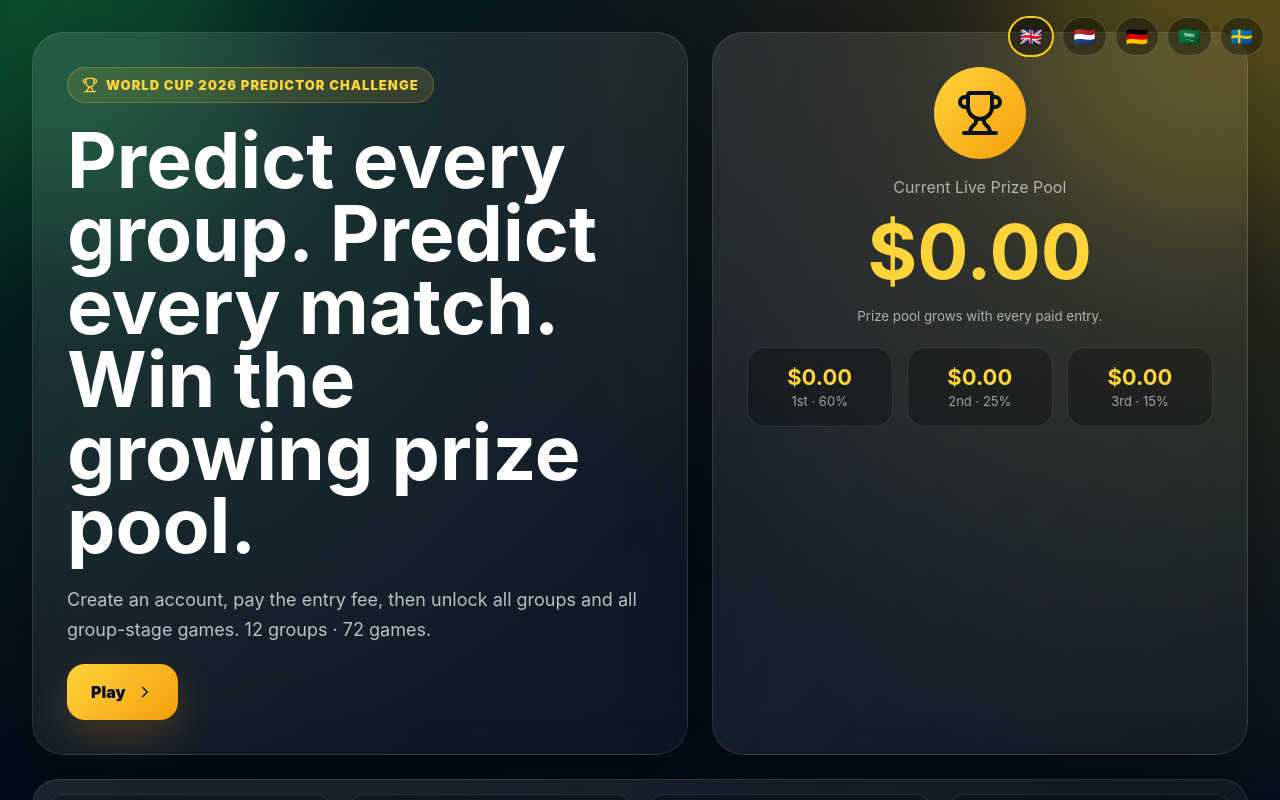
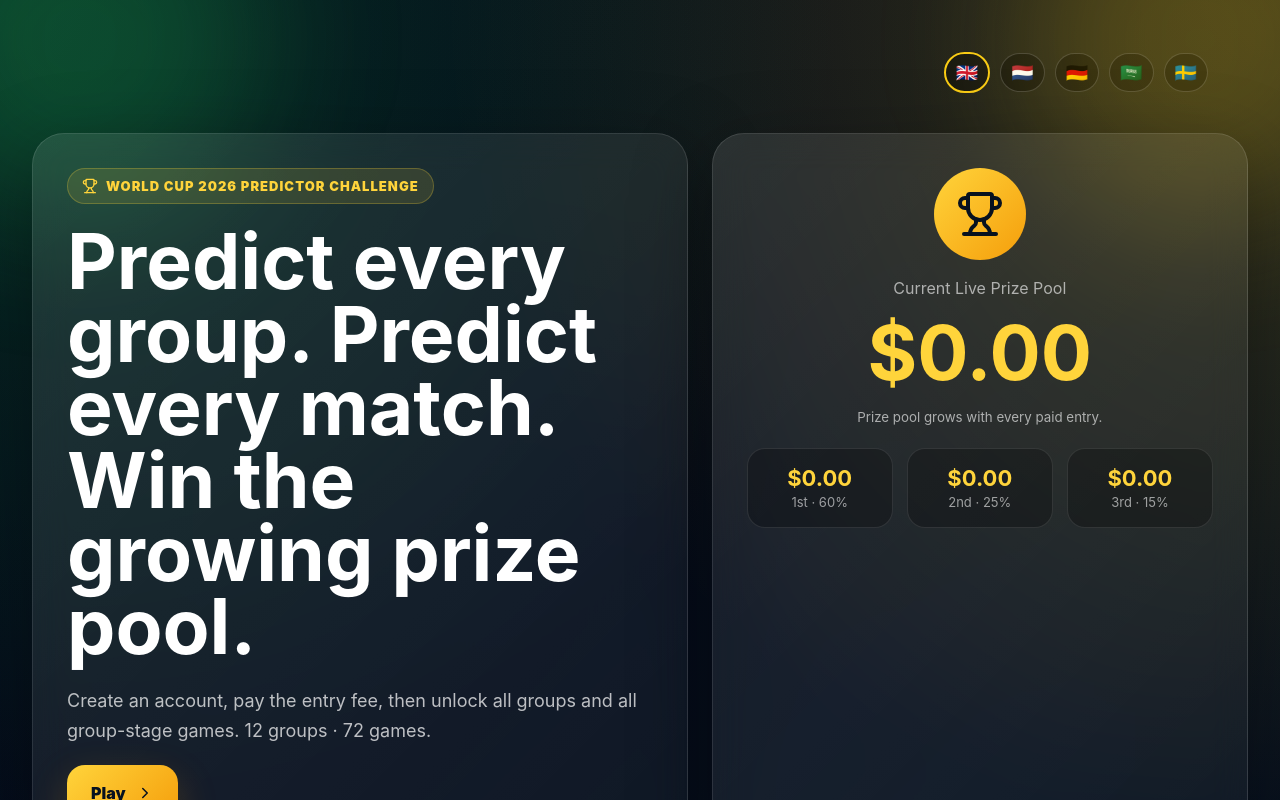
Before and after one commit to livegamer111-lang/WorldCup2026, a React (Vite) app: page / in a window 1280 px wide. Shown: the top 800 px of the page. Built offline with nearby package versions, Linux system fonts and the light colour scheme; no server answers; the database is empty.

Commit message:
Update main.jsx

```diff
--- a/src/main.jsx
+++ b/src/main.jsx
@@ -744,16 +744,13 @@ function App() {
 
       <div
         style={{
-          position: 'absolute',
-          top: 16,
-          right: 16,
-          zIndex: 999,
-          display: 'flex',
-          gap: 8,
-          alignItems: 'center',
-          flexWrap: 'wrap',
-          justifyContent: 'flex-end'
-        }}
+  display: 'flex',
+  justifyContent: 'flex-end',
+  alignItems: 'center',
+  gap: 10,
+  padding: '20px 40px',
+  marginBottom: '20px'
+}}
       >
         {user && (
           <div
```
